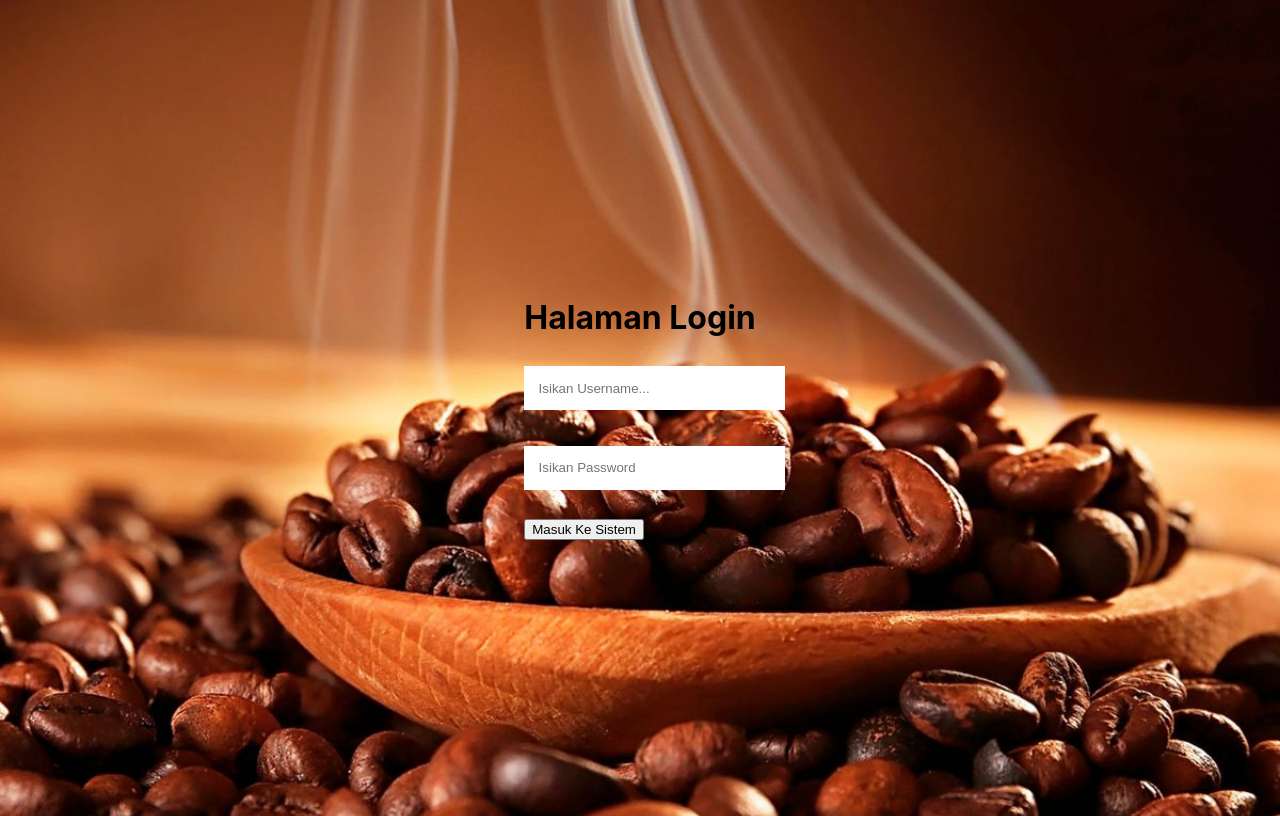
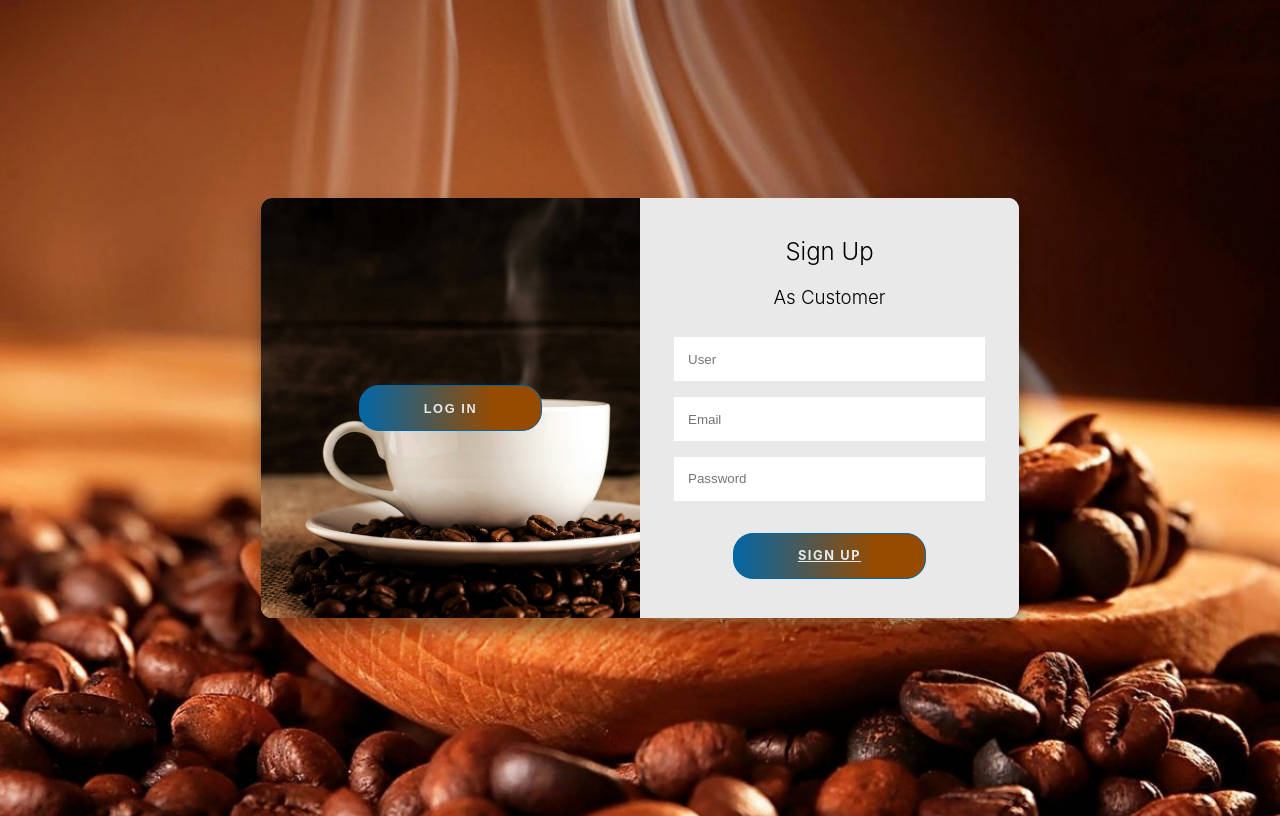
Before and after one commit to RidoIzril/SIP_new, a PHP site: page /login.php in a window 1280 px wide. Run offline with PHP 8.4, Linux system fonts and the light colour scheme.

Commit message:
modifikasi tampilan login

```diff
--- a/login.php
+++ b/login.php
@@ -43,29 +43,40 @@ if (isset($_POST['login'])) {
 
 <!DOCTYPE html>
 <html lang="en">
-
-<head>
-    <meta charset="UTF-8">
-    <meta http-equiv="X-UA-Compatible" content="IE=edge">
-    <meta name="viewport" content="width=device-width, initial-scale=1.0">
-    <title>Login</title>
-    <link rel="stylesheet" href="css/login.css">
-</head>
-
-<body>
-    <div id="app">
-        <h1>Halaman Login</h1>
-        <?php
-        if ($err) {
-            echo "<ul>$err</ul>";
-        }
-        ?>
+    <link rel="stylesheet" href="css/login.css" />
+<div class="container right-panel-active">
+        <!-- Sign Up -->
+        <div class="container__form container--signup">
+        <form action="#" class="form" id="form1">
+        <h2 class="form__title">Sign Up</h2>
+        <h3 class="form__title">As Customer</h3>
+        <input type="text" placeholder="User" class="input" />
+        <input type="email" placeholder="Email" class="input" />
+        <input type="password" placeholder="Password" class="input" />
+        <a href="index.html"  class="btnlog">Sign Up</a>
+        </form>
+        </div>
+        <!-- log In -->
+        <div class="container__form container--signin">
         <form action="" method="post">
+            <h2>Login</h2>
             <input type="text" value="<?php echo $username ?>" name="username" class="input" placeholder="Isikan Username..." /><br /><br />
             <input type="password" name="password" class="input" placeholder="Isikan Password" /><br /><br />
             <input type="submit" name="login" value="Masuk Ke Sistem" />
         </form>
-    </div>
-</body>
+        </div>
+        <!-- Overlay -->
+        <div class="container__overlay">
+        <div class="overlay">
+        <div class="overlay__panel overlay--left">
+        <button class="btnlog" id="signIn">Log In</button>
+        </div>
+        <div class="overlay__panel overlay--right">
+        <button class="btnlog" id="signUp">Sign Up</button>
+        </div>
+        </div>
+        </div>
+        </div>
+        <script src="js/login.js"></script>
 
 </html>
```
